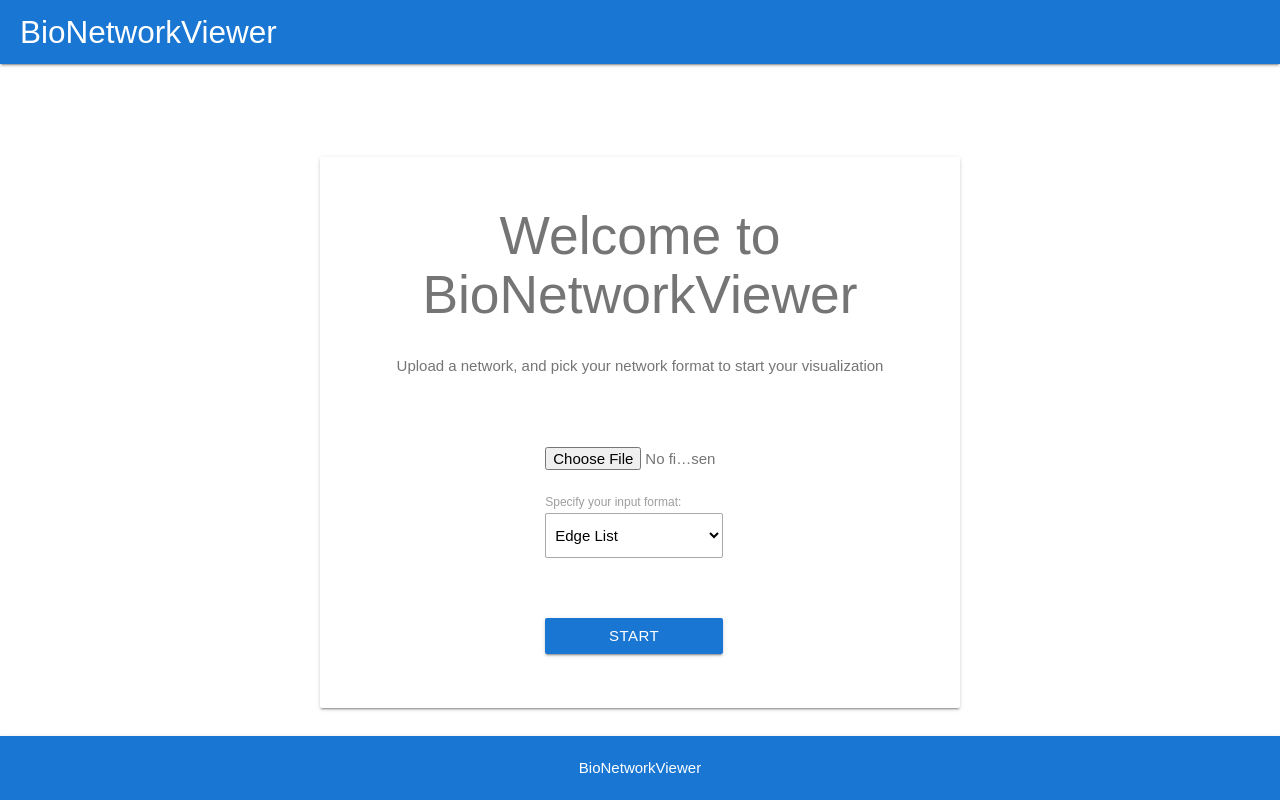
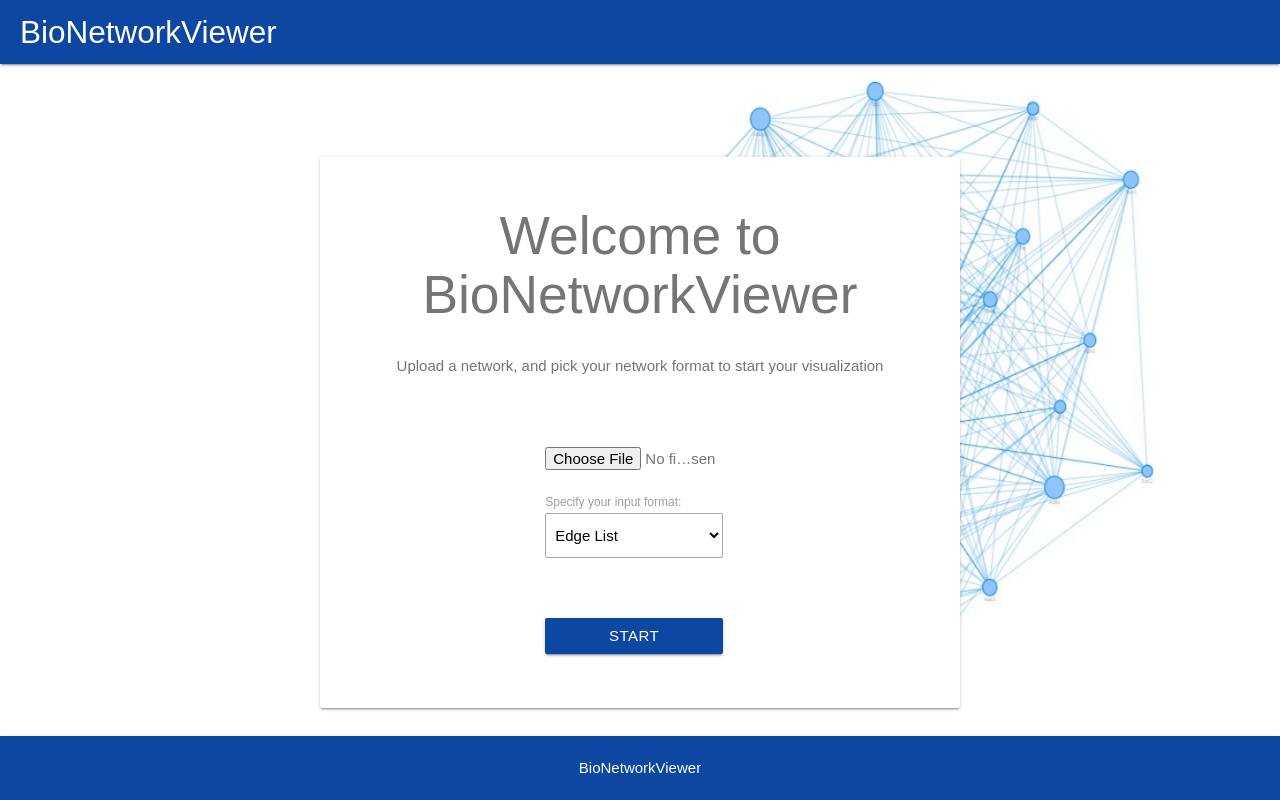
Before and after one commit to emmape/BioNetworkViewer, a Django app: page / in a window 1280 px wide. Run offline with Django 3.2, Linux system fonts and the light colour scheme; some libraries are stand-ins or nearby versions.

Commit message:
making html prettier

```diff
--- a/NetworkViewer/static/NetworkViewer/css/custom.css
+++ b/NetworkViewer/static/NetworkViewer/css/custom.css
@@ -59,11 +59,15 @@ main {
 }
 
 #nw-left-panel{
-  width:12%;
-  height:90vh;
+  width:15%;
+  height:86vh;
   float:left;
 }
 #nw-name{
+  margin-left:10px;
+  /* margin-top:20px */
+}
+#nw-network{
   margin-left:10px;
   margin-top:20px
 }
@@ -88,7 +92,15 @@ main {
 }
 
 #nw-right-panel{
-  width:88%;
-  height:90vh;
+  width:85%;
+  height:86vh;
   float:right
 }
+
+#third{
+ background: url("/NetworkViewer/static/NetworkViewer/img/sample3.jpg") 60% 0 no-repeat fixed;
+ background-size: 85% 100%;
+ color: white;
+ height: 80vh;
+ padding: 0 0 0 0;
+ }
--- a/NetworkViewer/templates/NetworkViewer/index.html
+++ b/NetworkViewer/templates/NetworkViewer/index.html
@@ -1,5 +1,5 @@
 {% include "./partials/header.html" %}
-<main>
+<main id="third">
   <br>
     <div class="card" id="index-card">
       <div class="card-content grey-text text-darken-1">
@@ -9,7 +9,7 @@
         <form method="POST" class="post-form" id="index-form" enctype="multipart/form-data">
           {% csrf_token %}
           {{form}}
-          <button type="submit" id="index-btn" class="save btn btn-default blue darken-2">Start Visualizing</button>
+          <button type="submit" id="index-btn" class="save btn btn-default blue darken-4">Start Visualizing</button>
         </form>
     </div>
   </div>
--- a/NetworkViewer/templates/NetworkViewer/partials/footer.html
+++ b/NetworkViewer/templates/NetworkViewer/partials/footer.html
@@ -1,5 +1,5 @@
     <footer >
-      <nav class=" blue darken-2 top-nav ">
+      <nav class=" blue darken-4 top-nav ">
             <div class="col s10 offset-s1" id="footer" style="text-align: center">
                 <span>BioNetworkViewer</span>
             </div>
--- a/NetworkViewer/templates/NetworkViewer/partials/header.html
+++ b/NetworkViewer/templates/NetworkViewer/partials/header.html
@@ -8,7 +8,7 @@
 <body>
 
 <div class="navbar-fixed">
-    <nav class="blue darken-2 top-nav ">
+    <nav class="blue darken-4 top-nav ">
             <a href="/" class="brand-logo col s2">BioNetworkViewer</a>
     </nav>
 </div>
--- a/NetworkViewer/views.py
+++ b/NetworkViewer/views.py
@@ -32,9 +32,7 @@ def network(request, n, f):
 
     # The network parameters to be displayed are initiated. All parameters can not be calculated for all types of networks
     diameter = 0
-    clusteringCoeffs = 0
     clusteringCoeff= 0
-    allCliques = 0
     cliques = 0
     degree = 0
     connectedComponents = 0
--- /dev/null
+++ b/requirements.txt
@@ -0,0 +1,6 @@
+Django
+pyvis
+networkx
+numpy
+pandas
+matplotlib
```
Also changed, not shown: NetworkViewer/templates/NetworkViewer/viewNetwork.html (+7 -4 lines), NetworkViewer/static/NetworkViewer/img/sample3.jpg (added), 1 other file.
